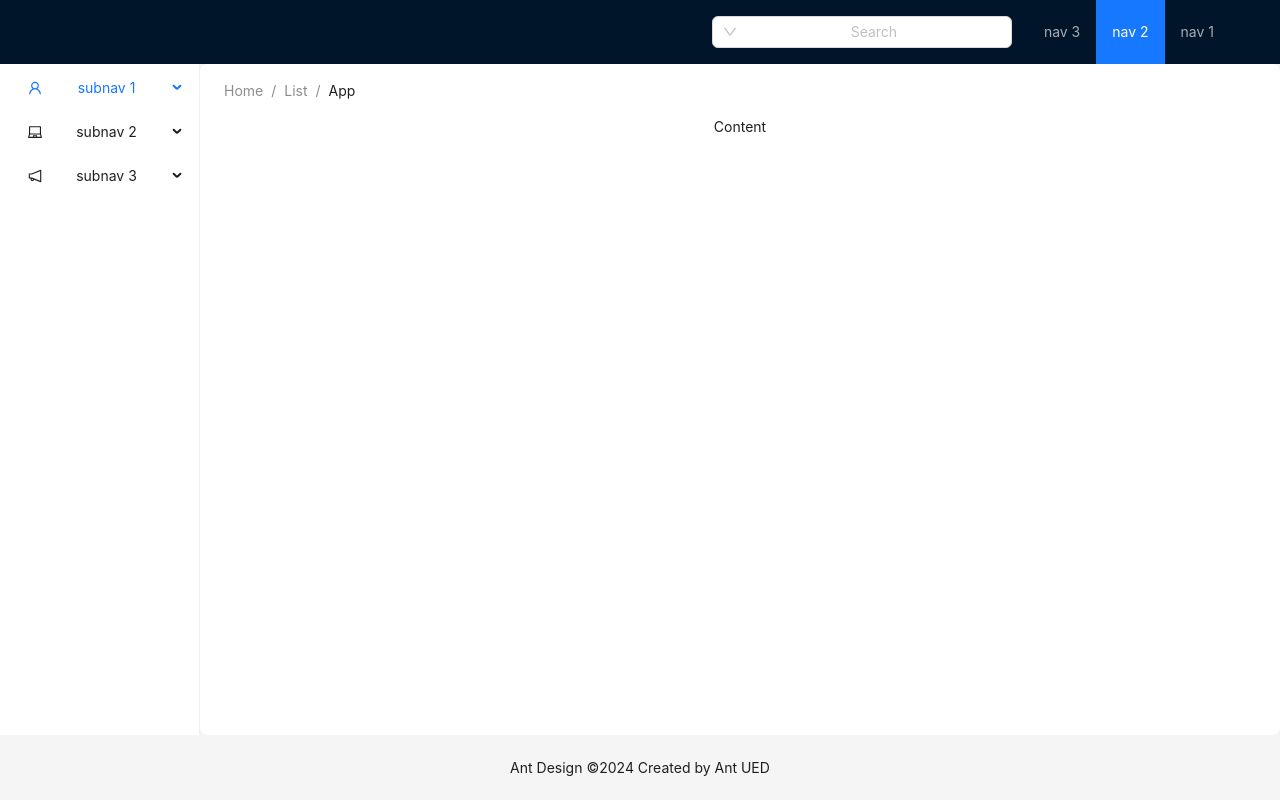
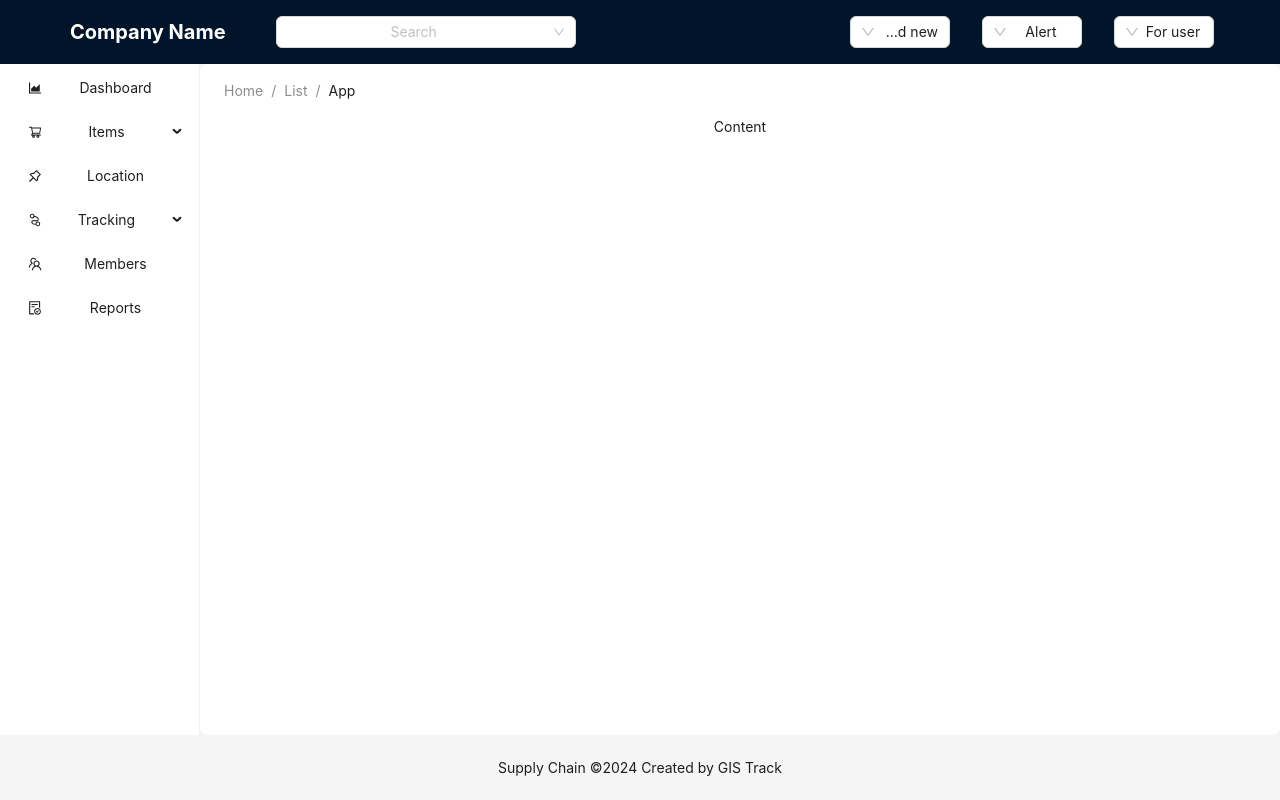
Before and after one commit to RadwaBahaa/Asset_Inventory_Frontend, a React (Create React App) app: page / in a window 1280 px wide. Built offline with nearby package versions, Linux system fonts and the light colour scheme.

Commit message:
edit side nav bar

```diff
--- a/src/components/layout/SearchBar.js
+++ b/src/components/layout/SearchBar.js
@@ -1,7 +1,7 @@
 import { useState } from "react";
 import { Select } from "antd";
 
-const OPTIONS = ["Apples", "Nails", "Bananas", "Helicopters"];
+const OPTIONS = ["Asset 1", "Asset 2", "Asset 3", "Asset 4"];
 
 const SearchBar = () => {
   const [selectedItems, setSelectedItems] = useState([]);
--- a/src/components/layout/layout.js
+++ b/src/components/layout/layout.js
@@ -1,34 +1,98 @@
 import React, { useState } from "react";
 import {
-  LaptopOutlined,
-  NotificationOutlined,
-  UserOutlined,
+  ShoppingCartOutlined ,
+  FileDoneOutlined,
+  NodeIndexOutlined,
+  PushpinOutlined ,
+  TeamOutlined,
+  AreaChartOutlined,
 } from "@ant-design/icons";
 import { Breadcrumb, Layout, Menu, theme, Select } from "antd";
 import SearchBar from "./SearchBar";
+import { Button, Flex } from 'antd';
+
 
 const { Header, Content, Footer, Sider } = Layout;
-const items1 = ["1", "2", "3"].map((key) => ({
-  key,
-  label: `nav ${key}`,
-}));
-const items2 = [UserOutlined, LaptopOutlined, NotificationOutlined].map(
-  (icon, index) => {
-    const key = String(index + 1);
-    return {
-      key,
-      icon: React.createElement(icon),
-      label: `subnav ${key}`,
-      children: new Array(4).fill(null).map((_, j) => {
-        const subKey = index * 4 + j + 1;
-        return {
-          key: subKey,
-          label: `option${subKey}`,
-        };
-      }),
-    };
-  }
-);
+const addNewOptions = ["assets", "categories", "requests", "location"]; // Your options
+const user = ["view profile", "settings", <Flex gap="small" wrap>
+  <Button type="primary">Signout</Button>
+</Flex>]; // Your options
+const alert = ["purchase requests", "messages"]; // Your options
+
+
+const items1 = [
+  { key: "User", label: (
+    <Select
+     defaultValue="For user"
+      options={user.map((option) => ({ value: option, label: option }))}
+      style={{ width: 100}} // Adjust width as needed
+    />
+  ) },
+  { key: "Alert", label: (
+  <Select
+   defaultValue="Alert"
+    options={alert.map((option) => ({ value: option, label: option }))}
+    style={{ width: 100 }} // Adjust width as needed
+  />
+) },
+  {
+    key: "addNew",
+    label: (
+      <Select
+       defaultValue="Add new"
+        options={addNewOptions.map((option) => ({ value: option, label: option }))}
+        style={{ width: 100 }} // Adjust width as needed
+      />
+    ),
+  },
+
+];
+const items2 = [
+  {
+    key: 'sub1',
+    icon: <AreaChartOutlined />,
+    label: 'Dashboard',
+
+  },
+  {
+    key: 'sub2',
+    icon: <ShoppingCartOutlined />,
+    label: 'Items',
+    children: [
+      { key: '5', label: 'Assets' },
+      { key: '6', label: 'Categories' },
+
+    ]
+  },
+  {
+    key: 'sub3',
+    icon: <PushpinOutlined />,
+    label: 'Location',
+
+},
+{
+  key: 'sub4',
+  icon: <NodeIndexOutlined />,
+  label: 'Tracking',
+  children: [
+    { key: '9', label: 'Start progress' },
+    { key: '10', label: 'View' },
+
+]
+},
+{
+  key: 'sub5',
+  icon: <TeamOutlined />,
+  label: 'Members',
+
+},
+{
+  key: 'sub6',
+  icon: <FileDoneOutlined />,
+  label: 'Reports',
+
+},
+];
 
 const CustomLayout = () => {
   const {
@@ -41,9 +105,19 @@ const CustomLayout = () => {
           style={{
             display: "flex",
             alignItems: "center",
+            justifyContent: "space-between",
           }}
         >
+          <div style={{ display: "flex", alignItems: "center" }}>
           <div className="demo-logo" />
+          <div style={{ marginLeft: 20, fontSize: 20, fontWeight: 'bold',color:'white' }}>
+            Company Name
+          </div>
+          <div style={{ marginLeft: 50 }}>
+            <SearchBar /> {/* Moved SearchBar here with the margin style */}
+          </div>
+          </div>
+
           <Menu
             theme="dark"
             mode="horizontal"
@@ -56,10 +130,14 @@ const CustomLayout = () => {
             }}
             items={[
               ...items1,
-              {
-                key: "searchBar",
-                label: <SearchBar />, // Integrate SearchBar into the Menu
-              },
+      //         {
+      //           key: "searchBar",
+      //           label: (
+      //             <div style={{ marginLeft: 100 }}>
+      //               <SearchBar /> {/* Apply the margin style to the SearchBar */}
+      //             </div>
+      //           ),
+      //         },
             ]}
           />
         </Header>
@@ -117,7 +195,7 @@ const CustomLayout = () => {
             textAlign: "center",
           }}
         >
-          Ant Design ©{new Date().getFullYear()} Created by Ant UED
+          Supply Chain ©{new Date().getFullYear()} Created by GIS Track
         </Footer>
       </Layout>
     </>
```
